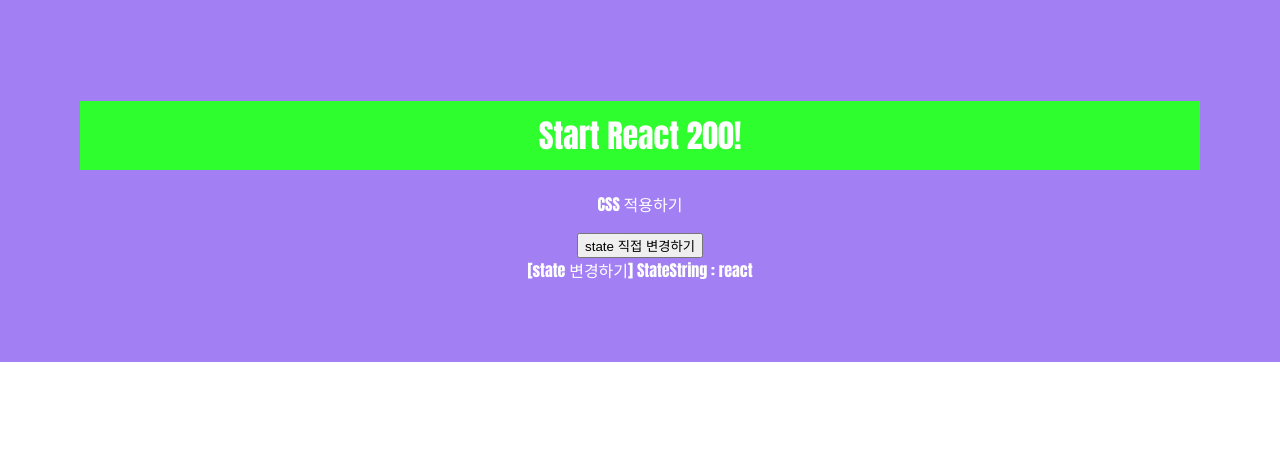
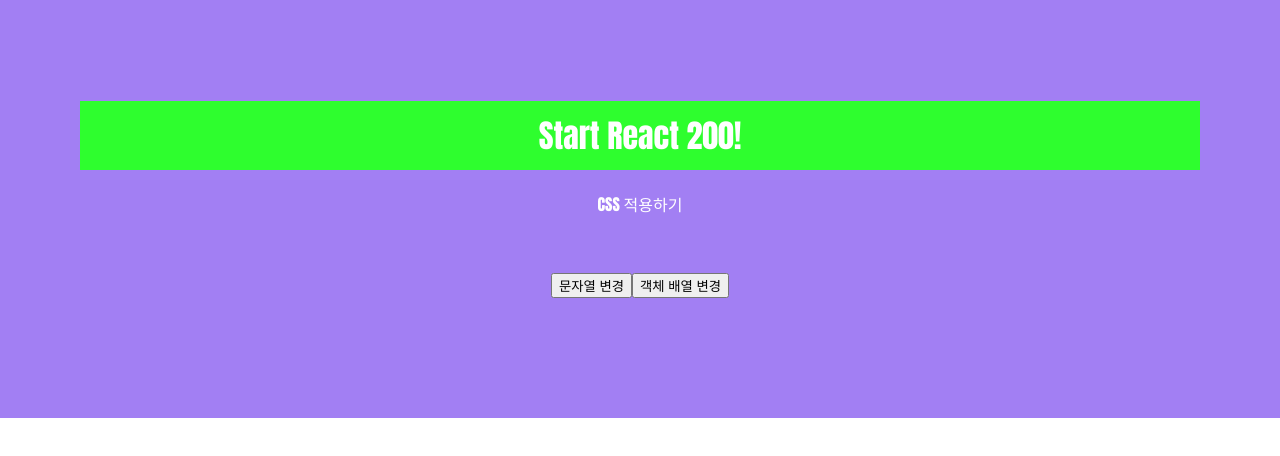
Before and after one commit to my-choe/react200, a React (Create React App) app: page / in a window 1280 px wide. Shown: the top 456 px of the page. Built offline with nearby package versions, Linux system fonts and the light colour scheme.

Commit message:
027 Component 사용하기(class형 컴포넌트)

```diff
--- a/src/App.js
+++ b/src/App.js
@@ -1,13 +1,13 @@
 import React from 'react';
 import './App.css';
-import ForceUpdate from './R026_ForceUpdate';
+import ComponentClass from './R027_ComponentClass';
 
 function App() {
   return (
     <div>
       <h1>Start React 200!</h1>
       <p>CSS 적용하기</p>
-      <ForceUpdate/>
+      <ComponentClass/>
     </div>
   );
 }
--- /dev/null
+++ b/src/R027_ComponentClass.js
@@ -0,0 +1,31 @@
+import React, { Component } from 'react';
+
+class R027_ComponentClass extends Component {
+    constructor(props) {
+        super(props);
+        this.state = {
+            StateString: 'react',
+            StateArrayObj: ['react', {react: '200'}]
+        }
+    }
+
+    buttonClick = (type) => {
+        if(type === 'String'){
+            this.setState({ StateString: 'react'})
+        }else{
+            this.setState({ StateArrayObj: [ 'react', {react:'200'}] })
+        }
+    }
+
+    render() {
+        console.log('render() 실행')
+        return(
+            <div>
+                <button onClick={e => this.buttonClick('String')}>문자열 변경</button>
+                <button onClick={e => this.buttonClick('ArrayObject')}>객체 배열 변경</button>
+            </div>
+        )
+    }
+}
+
+export default R027_ComponentClass;
```
